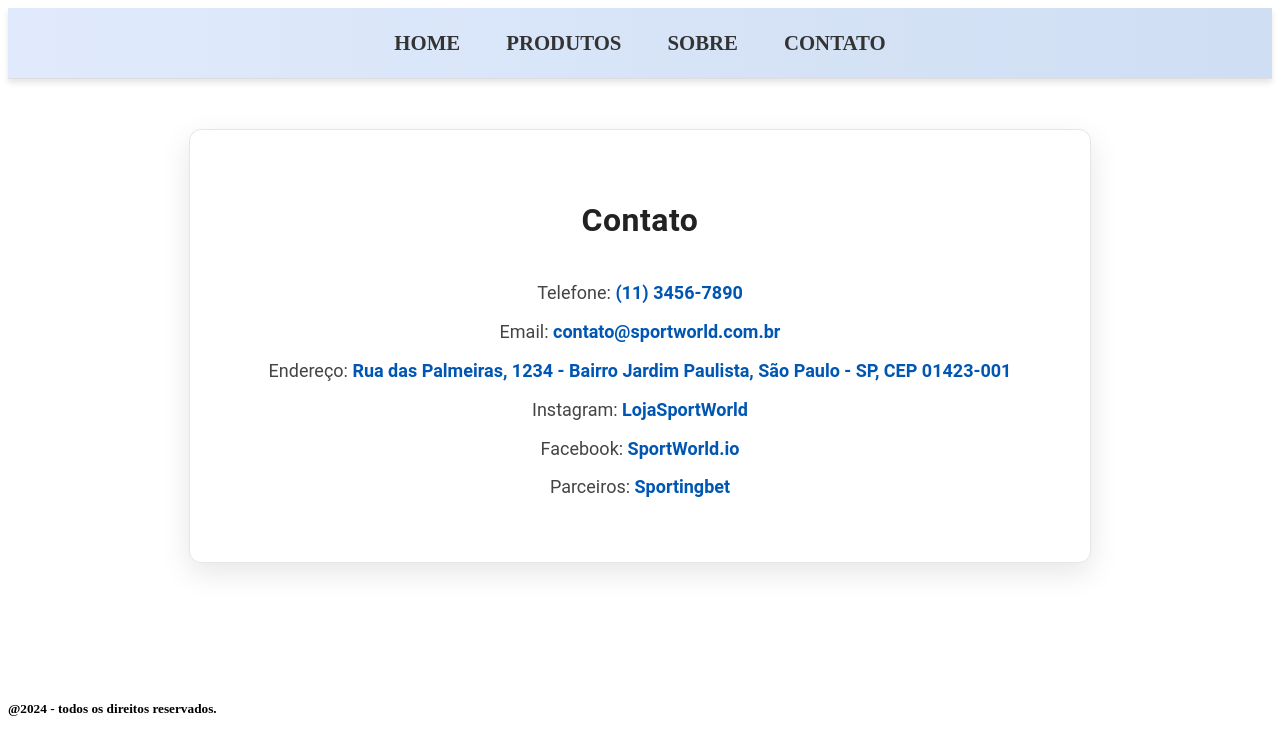
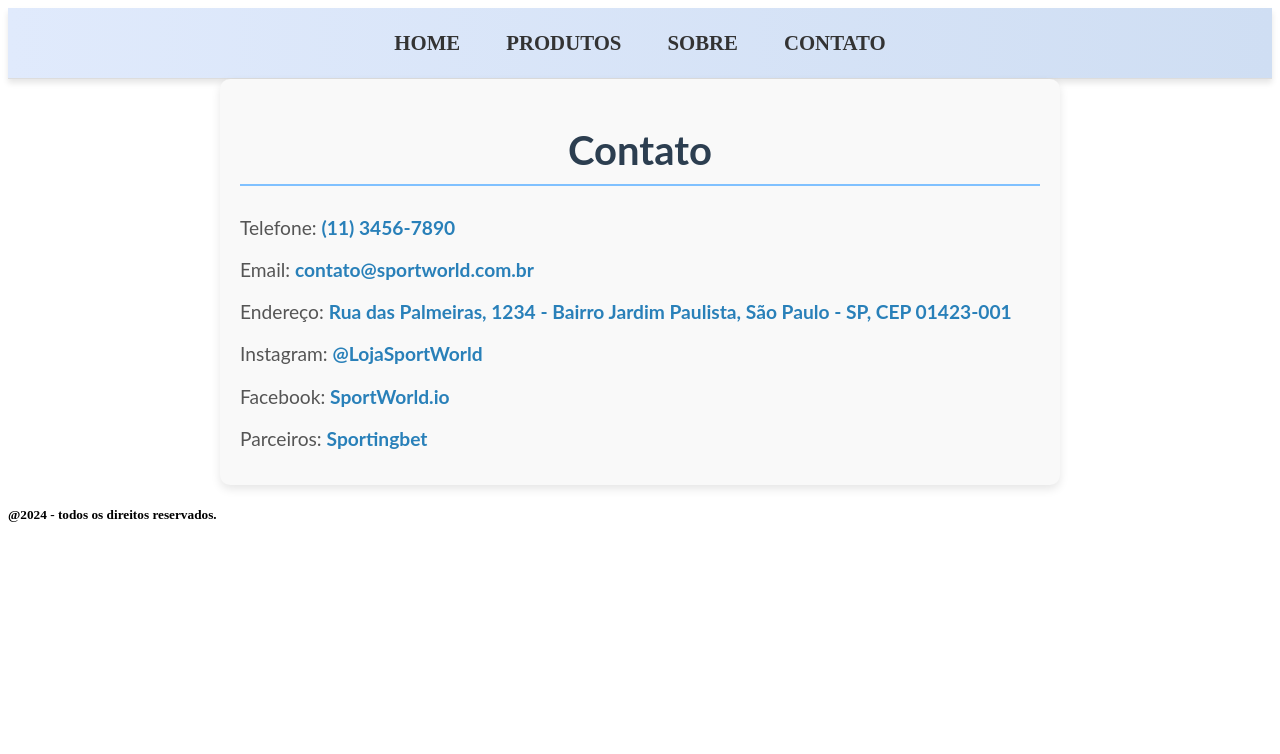
Before and after one commit to BVP-projetos/Projeto1-CP-Cidade, a React (Vite) app: page /contato in a window 1280 px wide. Shown: the top 754 px of the page. Built offline with nearby package versions, Linux system fonts and the light colour scheme.

Commit message:
estilizando a pagina produtos e atualizando a pagina contato

```diff
--- a/src/css/ContatoStyle.jsx
+++ b/src/css/ContatoStyle.jsx
@@ -1,36 +1,32 @@
 import styled from 'styled-components';
 
 export const ContactWrapper = styled.div`
-  background-color: #ffffff;
-  padding: 50px;
   max-width: 800px;
-  margin: 50px auto;
-  border-radius: 12px;
-  margin-bottom: 8.6rem;
-  box-shadow: 0px 10px 30px rgba(0, 0, 0, 0.1);
-  border: 1px solid #e6e6e6;
-  text-align: center;
+  margin: 0 auto;
+  padding: 20px;
+  background-color: #f9f9f9;
+  color: #333;
+  font-family: 'Lato', sans-serif;
+  border-radius: 10px;
+  box-shadow: 0 4px 10px rgba(0, 0, 0, 0.1);
 `;
 
 export const Title = styled.h1`
-  font-family: 'Roboto', sans-serif;
-  font-size: 32px;
-  color: #222222;
-  margin-bottom: 40px;
-  font-weight: 700;
-  letter-spacing: 0.5px;
+  font-size: 2.5rem;
+  color: #2c3e50;
+  margin-bottom: 30px;
+  text-align: center;
+  border-bottom: 2px solid #80c1ff;
+  padding-bottom: 10px;
 `;
 
-export const Info = styled.h2`
-  font-family: 'Roboto', sans-serif;
-  font-size: 18px;
-  color: #444444;
-  margin: 10px 0;
-  font-weight: 400;
-  line-height: 1.6;
+export const Info = styled.p`
+  font-size: 1.2rem;
+  margin-bottom: 15px;
+  color: #555;
 `;
 
 export const Highlight = styled.span`
-  color: #0056b3;
-  font-weight: 600;
+  font-weight: bold;
+  color: #2980b9;
 `;
--- a/src/css/ProdutosStyle.jsx
+++ b/src/css/ProdutosStyle.jsx
@@ -0,0 +1,28 @@
+import styled from 'styled-components';
+
+export const PageContainer = styled.div`
+  max-width: 1200px;
+  margin: 0 auto;
+  padding: 20px;
+  background-color: #f5f5f5;
+  color: #333333;
+  font-family: 'Lato', sans-serif;
+`;
+
+export const Title = styled.h1`
+  font-size: 2.5rem;
+  color: #2c3e50;
+  margin-bottom: 20px;
+  text-align: center;
+  border-bottom: 2px solid #80c1ff;
+  padding-bottom: 10px;
+`;
+
+export const Image = styled.img`
+  display: block;
+  max-width: 100%;
+  height: auto;
+  margin: 20px auto;
+  border-radius: 10px;
+  box-shadow: 0 4px 10px rgba(0, 0, 0, 0.1);
+`;
--- a/src/routes/Contato.jsx
+++ b/src/routes/Contato.jsx
@@ -7,7 +7,7 @@
         <Info>Telefone: <Highlight>(11) 3456-7890</Highlight></Info>
         <Info>Email: <Highlight>contato@sportworld.com.br</Highlight></Info>
         <Info>Endereço: <Highlight>Rua das Palmeiras, 1234 - Bairro Jardim Paulista, São Paulo - SP, CEP 01423-001</Highlight></Info>
-        <Info>Instagram: <Highlight>LojaSportWorld</Highlight></Info>
+        <Info>Instagram: <Highlight>@LojaSportWorld</Highlight></Info>
         <Info>Facebook: <Highlight>SportWorld.io</Highlight></Info>
         <Info>Parceiros: <Highlight>Sportingbet</Highlight></Info>
       </ContactWrapper>
--- a/src/routes/Produtos.jsx
+++ b/src/routes/Produtos.jsx
@@ -1,12 +1,13 @@
-import Image4 from '../assets/Acessorios.jpg'
+import Image4 from '../assets/Acessorios.jpg';
+import { PageContainer, Title, Image } from '../css/ProdutosStyle';
 
-const Produtos=()=>{
-    return(
-        <>
-        <h1>Produtos</h1>
-        <img src={Image4} alt="Acessórios"/>
-        </>
-    )
-}
+const Produtos = () => {
+  return (
+    <PageContainer>
+      <Title>Produtos</Title>
+      <Image src={Image4} alt="Acessórios" />
+    </PageContainer>
+  );
+};
 
-export default Produtos
+export default Produtos;
```
